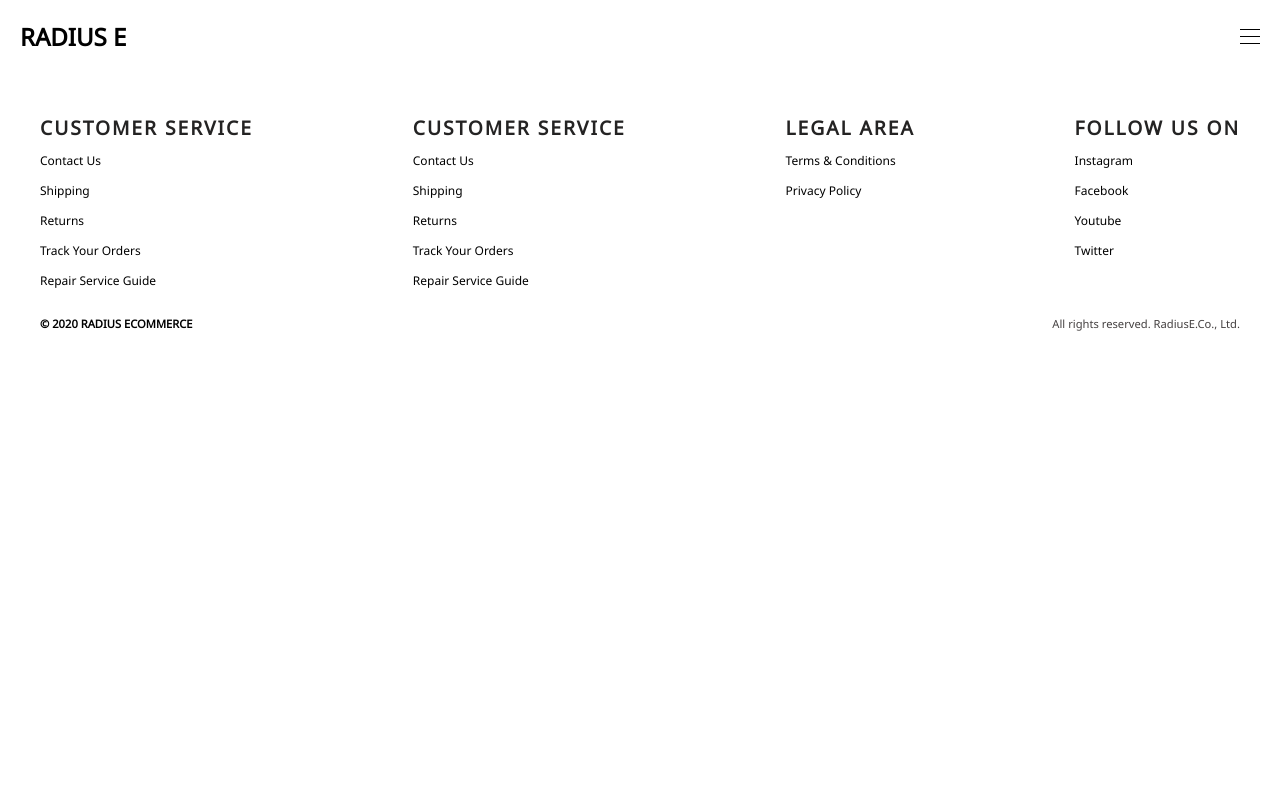
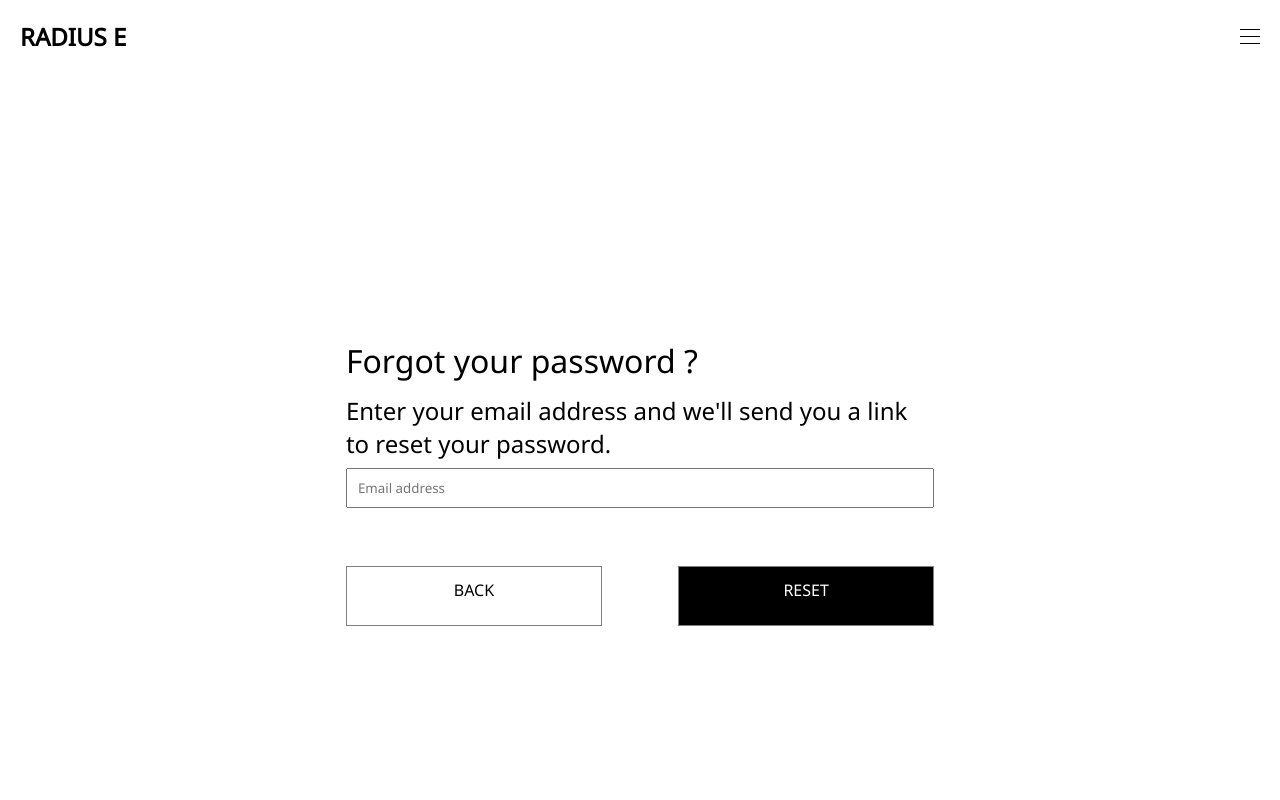
Before and after one commit to hoanghai31299/CDIO4-ECOMMERCE-RADIUS, a React (Create React App) app in the folder Client/: page /forgotpassword in a window 1280 px wide. Shown: the top 800 px of the page. Built offline with nearby package versions, Linux system fonts and the light colour scheme; the HTML template or start-up script is replaced by a standard one.

Commit message:
done forgot-password

```diff
--- /dev/null
+++ b/Client/src/Components/ForgotPassword/ForgotPassword.css
@@ -0,0 +1,72 @@
+.forgot-password {
+  width: 100vw;
+  height: 100vh;
+  position: relative;
+}
+.forgot-password__form {
+  position: absolute;
+  top: 50%;
+  left: 50%;
+  width: 43em;
+  height: 25em;
+  left: 50%;
+  -ms-transform: translate(-50%, -50%);
+  transform: translate(-50%, -50%);
+  border-radius: 1em;
+  padding: 3.12em;
+}
+.forgot-password__title {
+  font-size: 2em;
+}
+.forgot-password__decription {
+  font-size: 1.5em;
+}
+.forgot-password__input input {
+  width: 100%;
+  height: 3em;
+  padding: 0 0.75em;
+}
+input:focus {
+  outline: none;
+}
+/* button */
+.forgot-password_button {
+  display: flex;
+  justify-content: space-between;
+}
+.button {
+  width: 16em;
+  height: 3.75em;
+  text-align: center;
+  border: 1px solid grey;
+  padding-top: 0.75em;
+  margin-top: 3.125em;
+}
+.element-form {
+  margin-top: 0.5em;
+}
+.button-reset {
+  background-color: #000;
+  color: #fff;
+}
+.button-reset:hover {
+  background-color: #fff;
+  color: #000;
+}
+.button-backtosigin:hover {
+  background-color: #000;
+}
+.button-backtosigin:hover a {
+  color: #fff;
+}
+.button-backtosigin a {
+  text-decoration: none;
+  color: #000;
+}
+.button-backtosigin:hover .button-reset {
+  background-color: #000;
+  color: #fff;
+}
+.button-backtosigin a {
+  padding: 1em 6.5em;
+}
--- /dev/null
+++ b/Client/src/Components/ForgotPassword/ForgotPassword.js
@@ -0,0 +1,29 @@
+import React from "react";
+import "./ForgotPassword.css";
+import { Link } from "react-router-dom";
+function ForgotPassword() {
+  return (
+    <div className="forgot-password">
+      <div className="forgot-password__form">
+        <div className="forgot-password__title element-form ">
+          Forgot your password ?
+        </div>
+        <div className="forgot-password__decription element-form">
+          Enter your email address and we'll send you a link to reset your
+          password.
+        </div>
+        <div className="forgot-password__input element-form ">
+          <input placeholder="Email address" type="email" />
+        </div>
+        <div className="forgot-password_button element-form">
+          <div className="button-backtosigin button">
+            <Link to="/signin">BACK</Link>
+          </div>
+          <div className="button-reset button">RESET</div>
+        </div>
+      </div>
+    </div>
+  );
+}
+
+export default ForgotPassword;
--- a/Client/src/router.js
+++ b/Client/src/router.js
@@ -1,6 +1,7 @@
 import Signup from "./Components/Signup/Signup";
 import Signin from "./Components/Signin/Signin";
 import HomePage from "./Components/HomePage/HomePage";
+import ForgotPassword from "./Components/ForgotPassword/ForgotPassword";
 const routers = [
   {
     path: "/",
@@ -17,5 +18,10 @@ const routers = [
     component: Signin,
     exact: true,
   },
+  {
+    path: "/forgotpassword",
+    component: ForgotPassword,
+    exact: true,
+  },
 ];
 export default routers;
```
Also changed, not shown: 1 other file (tests, documents, lock files or other folders).
